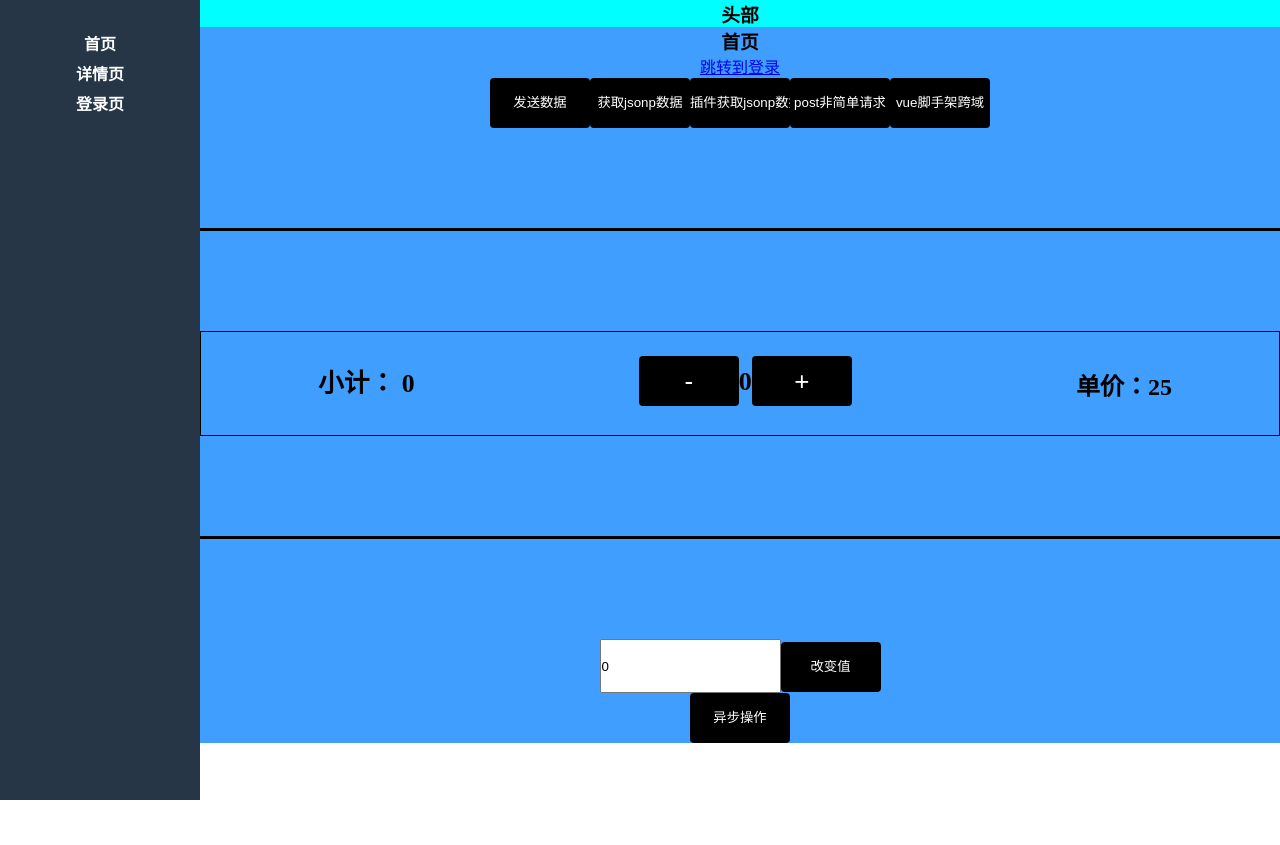
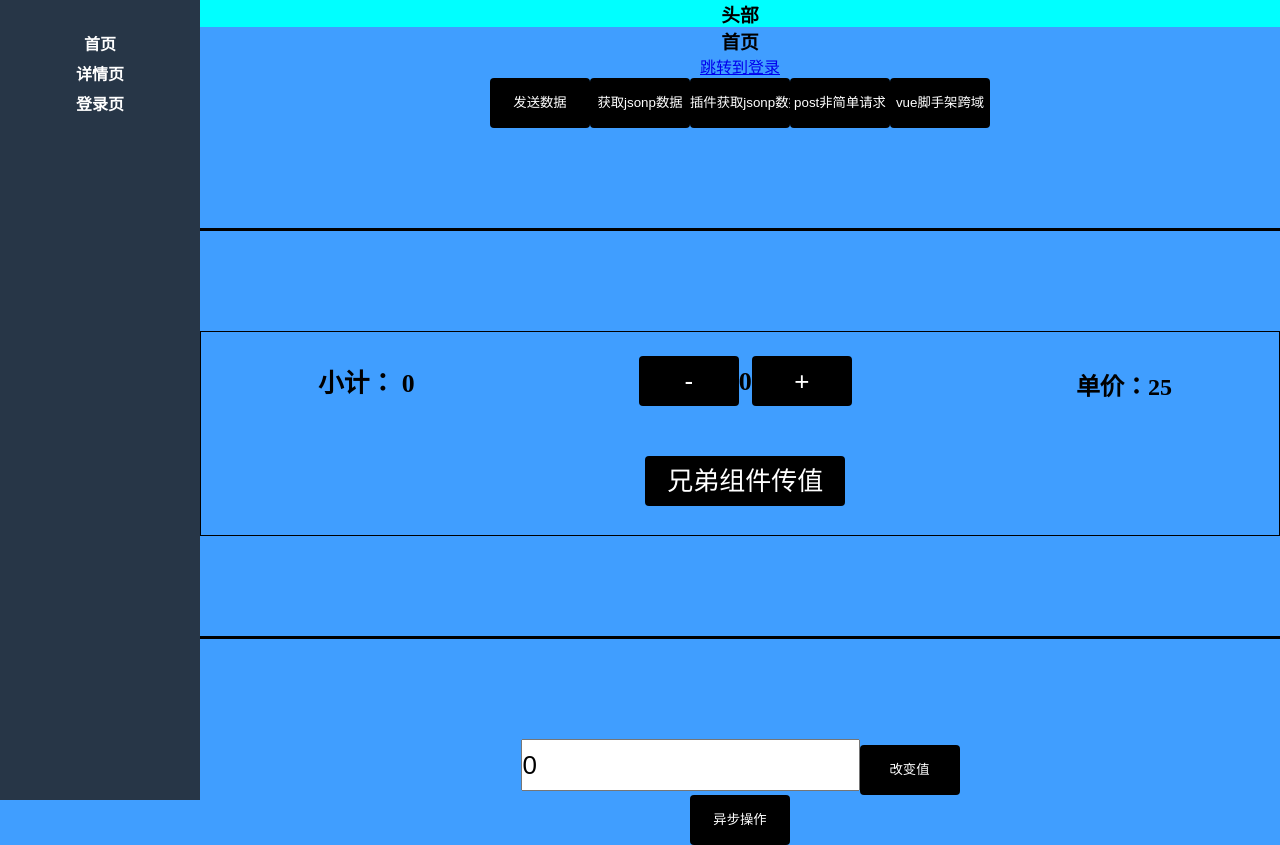
Before and after one commit to HanZongXiang/Vue-study, a Vue app in the folder first-project/: page /main/home in a window 1280 px wide. Before the commit the page ends 800 px from the top, so only its background shows below. Built offline with nearby package versions, Linux system fonts and the light colour scheme.

Commit message:
中央事件总线传值

```diff
--- /dev/null
+++ b/first-project/src/bus/index.js
@@ -0,0 +1,8 @@
+import Vue from 'vue';
+const bus = new Vue();
+
+export default {
+    install (Vue) {
+        Vue.prototype.$bus = bus
+    }
+};
--- a/first-project/src/components/comA.vue
+++ b/first-project/src/components/comA.vue
@@ -3,10 +3,13 @@
       <h3>
        小计： {{$store.getters.totalPrice}}
       </h3>
+      <p>{{msg}}</p>
   </div>
 </template>
 
 <script>
+// import bus from "../bus";
+
 export default {
   name:'comA',
   // props:{
@@ -19,11 +22,16 @@ export default {
   // },
   data() {
     return {
-
+      msg:''
     }
    },
   components: {
 
+  },
+  created () {
+    this.$bus.$on('sendData',msg => {
+      this.msg = msg
+    })
   },
   methods: {
 
@@ -47,5 +55,7 @@ export default {
         margin-top: 20px;
     }
 }
-
+p{
+  margin-top: 80px;
+}
 </style>
--- a/first-project/src/components/comB.vue
+++ b/first-project/src/components/comB.vue
@@ -4,11 +4,14 @@
     <strong>{{count}}</strong>
     <button @click='add'>+</button>
     <!-- {{price}} -->
+    <br>
+    <button style="width:200px" @click="handleClick">兄弟组件传值</button>
   </div>
 </template>
 
 <script>
 import { mapState } from "vuex";
+// import bus from "../bus";
 
 export default {
   name:'comB',
@@ -19,7 +22,7 @@ export default {
   // },
   data() {
     return {
-
+      msg:'来自兄弟组件B的内容'
     }
    },
   components: {
@@ -33,6 +36,9 @@ export default {
     add () {
         // this.$emit('add')
         this.$store.commit('ADD_COUNT')
+    },
+    handleClick () {
+      this.$bus.$emit('sendData',this.msg)
     }
   },
   computed:{
--- a/first-project/src/components/home.vue
+++ b/first-project/src/components/home.vue
@@ -139,5 +139,5 @@ h2{
   height: 3px;
   background: black;
 }
-input{height: 50px;}
+input{height: 48px;font-size: 26px;}
 </style>
--- a/first-project/src/components/login.vue
+++ b/first-project/src/components/login.vue
@@ -48,4 +48,16 @@ export default {
 </script>
 
 <style>
+button{
+    width: 100px;
+    height: 50px;
+    border-radius:4px;
+    background-color: #000;
+    color:#fff;
+    line-height: 50px;
+    text-align: center;
+    font-size: 22px;
+    border:none;
+    outline:none;
+  }
 </style>
--- a/first-project/src/main.js
+++ b/first-project/src/main.js
@@ -4,6 +4,9 @@ import Vue from 'vue'
 import App from './App'
 import router from './router'
 import store from './store'
+import bus from './bus'
+
+Vue.use(bus)
 
 Vue.config.productionTip = false
 
```
